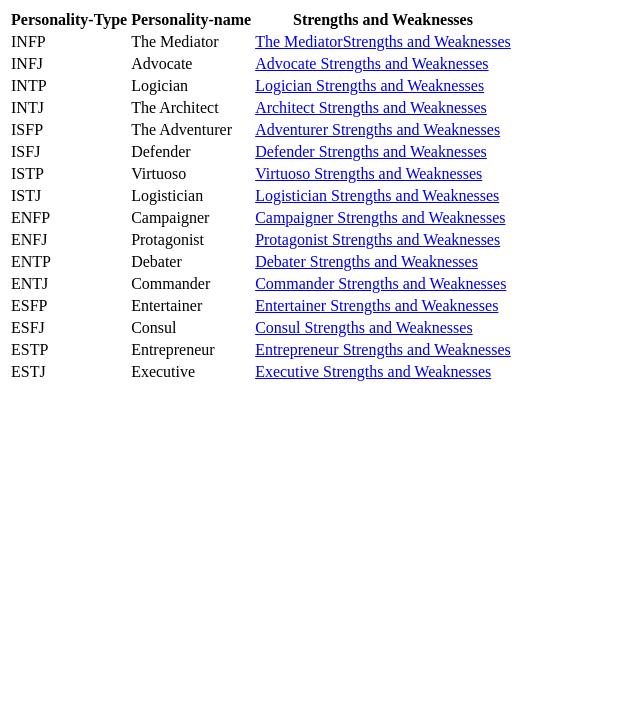
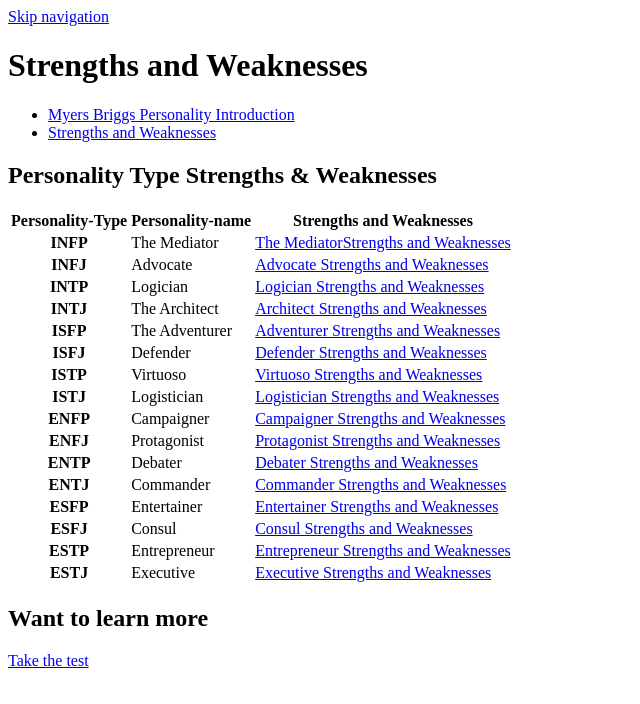
Before and after one commit to EvanTansil/mbti-project, a plain HTML site: page strengths-weaknesses.html in a window 1280 px wide. Shown: the whole page, without its empty margins (0-640 px from the left). Drawn offline with Linux system fonts and the light colour scheme.

Commit message:
added navigation list and table structure

```diff
--- a/strengths-weaknesses.html
+++ b/strengths-weaknesses.html
@@ -4,102 +4,122 @@
     <meta charset="UTF-8">
     <meta http-equiv="X-UA-Compatible" content="IE=edge">
     <meta name="viewport" content="width=device-width, initial-scale=1.0">
-    <title>Strengths and Weaknesses</title>
+    <title>Strengths & Weaknesses</title>
 </head>
 <body>
-    <div class="">
-    <table>
+    <div class="div">
+    <div>
+        <div class="skipnav"><a href="#main">Skip navigation</a></div>
+    <header>
+        <h1>Strengths and Weaknesses </h1>
+    </header>
+    <nav aria-label="table of contents">
+        <ul>
+        <li><a href="./index.html">Myers Briggs Personality Introduction</a></li>
+        <li><a href="./strengths-weaknesses.html"aria-label="current page Strengths and Weaknesses " >Strengths and Weaknesses </a></li>
+        </ul>
+</nav>
+    <main id="main" tabindex="-1">
+        <h2 id="table-cap">Personality Type Strengths & Weaknesses</h2>
+        <table aria-labelledby="table-cap">
         <thead>
 <tr aria-row="true">
-    <th>Personality-Type </th>
-    <th>Personality-name </th>
-    <th>Strengths and Weaknesses </th>
+    <th scope="col">Personality-Type </th>
+    <th scope="col">Personality-name </th>
+    <th scope="col">Strengths and Weaknesses </th>
 </tr>
         </thead>
         <tbody>
 <tr>
-    <td>INFP </td>
+    <th scope="row">INFP </th>
 <td>The Mediator </td>
 <td><a href="https://www.16personalities.com/infp-strengths-and-weaknesses">The MediatorStrengths and Weaknesses <a></td>
 </tr>
 <tr>
-    <td>INFJ</td>
+    <th scope="row">INFJ</th>
 <td>Advocate</td>
 <td><a href="https://www.16personalities.com/infj-strengths-and-weaknesses"> Advocate Strengths and Weaknesses <a></td>
 </tr>
 <tr>
-    <td>INTP</td>
+    <th scope="row">INTP</th>
 <td>Logician</td>
 <td><a href="https://www.16personalities.com/intp-strengths-and-weaknesses">Logician Strengths and Weaknesses <a></td>
 </tr>
 <tr>
-    <td>INTJ</td>
+    <th scope="row">INTJ</th>
 <td>The Architect</td>
 <td><a href="https://www.16personalities.com/intj-strengths-and-weaknesses">Architect Strengths and Weaknesses <a></td>
-
 </tr>
 <tr>
-    <td>ISFP</td>
+    <th scope="row">ISFP</th>
 <td>The Adventurer</td>
 <td><a href="https://www.16personalities.com/isfp-strengths-and-weaknesses">Adventurer Strengths and Weaknesses <a></td>
 </tr>
 <tr>
-    <td>ISFJ</td>
+    <th scope="row">ISFJ</th>
 <td>Defender</td>
 <td><a href="https://www.16personalities.com/isfj-strengths-and-weaknesses">Defender Strengths and Weaknesses <a></td>
 </tr>
 <tr>
-    <td>ISTP</td>
+    <th scope="row">ISTP</th>
 <td>Virtuoso </td>
 <td><a href="https://www.16personalities.com/istp-strengths-and-weaknesses"> Virtuoso Strengths and Weaknesses <a></td>
 </tr>
 <tr>
-<td>ISTJ     </td>
+<th scope="row">ISTJ     </th>
 <td>Logistician </td>
 <td><a href="https://www.16personalities.com/istj-strengths-and-weaknesses"> Logistician  Strengths and Weaknesses <a></td>
 </tr>
 <tr>
-    <td>ENFP</td>
+    <th scope="row">ENFP</th>
 <td>Campaigner </td>
 <td><a href="https://www.16personalities.com/enfp-strengths-and-weaknesses"> Campaigner  Strengths and Weaknesses <a></td>
 </tr>
 <tr>
-    <td>ENFJ </td>
+    <th scope="row">ENFJ </th   >
 <td> Protagonist  </td>
 <td><a href="https://www.16personalities.com/enfj-strengths-and-weaknesses"> Protagonist    Strengths and Weaknesses <a></td>
 </tr>
 <tr>
-    <td>ENTP </td>
+    <th scope="row">ENTP </th>
 <td>Debater  </td>
 <td><a href="https://www.16personalities.com/entp-strengths-and-weaknesses"> Debater Strengths and Weaknesses <a></td>
 </tr>
 <tr>
-    <td>ENTJ </td>
+    <th scope="row">ENTJ </th>
 <td>Commander </td>
 <td><a href="https://www.16personalities.com/entj-strengths-and-weaknesses"> Commander Strengths and Weaknesses <a></td>
 </tr>
 <tr>
-    <td>ESFP </td>
+    <th scope="row">ESFP </th>
 <td> Entertainer </td>
 <td><a href="https://www.16personalities.com/esfp-strengths-and-weaknesses"> Entertainer Strengths and Weaknesses <a></td>
 </tr>
 <tr>
-    <td>ESFJ </td>
+    <th scope="row">ESFJ </th>
 <td>Consul </td>
 <td><a href="https://www.16personalities.com/esfj-strengths-and-weaknesses"> Consul Strengths and Weaknesses <a></td>
 </tr>
 <tr>
-    <td>ESTP</td>
+    <th scope="row">ESTP</th>
     <td> Entrepreneur </td>
     <td><a href="https://www.16personalities.com/estp-strengths-and-weaknesses"> Entrepreneur Strengths and Weaknesses <a></td>
 </tr>
 <tr>
-    <td>ESTJ</td>
+    <th scope="row">ESTJ</th>
 <td> Executive </td>
 <td><a href="https://www.16personalities.com/estj-strengths-and-weaknesses"> Executive Strengths and Weaknesses <a></td>
 </tr>
 </tbody>
     </table>
-    </div>
+</main>
+<div>
+<div id="div-3">
+<footer>
+    <h2 id="take-test"> Want to learn more </h2>
+    <a href="https://www.16personalities.com/free-personality-test">Take the test</a>
+</footer>
+</div>
+</div>
 </body>
 </html>
```
Also changed, not shown: index.html (+13 -5 lines).
